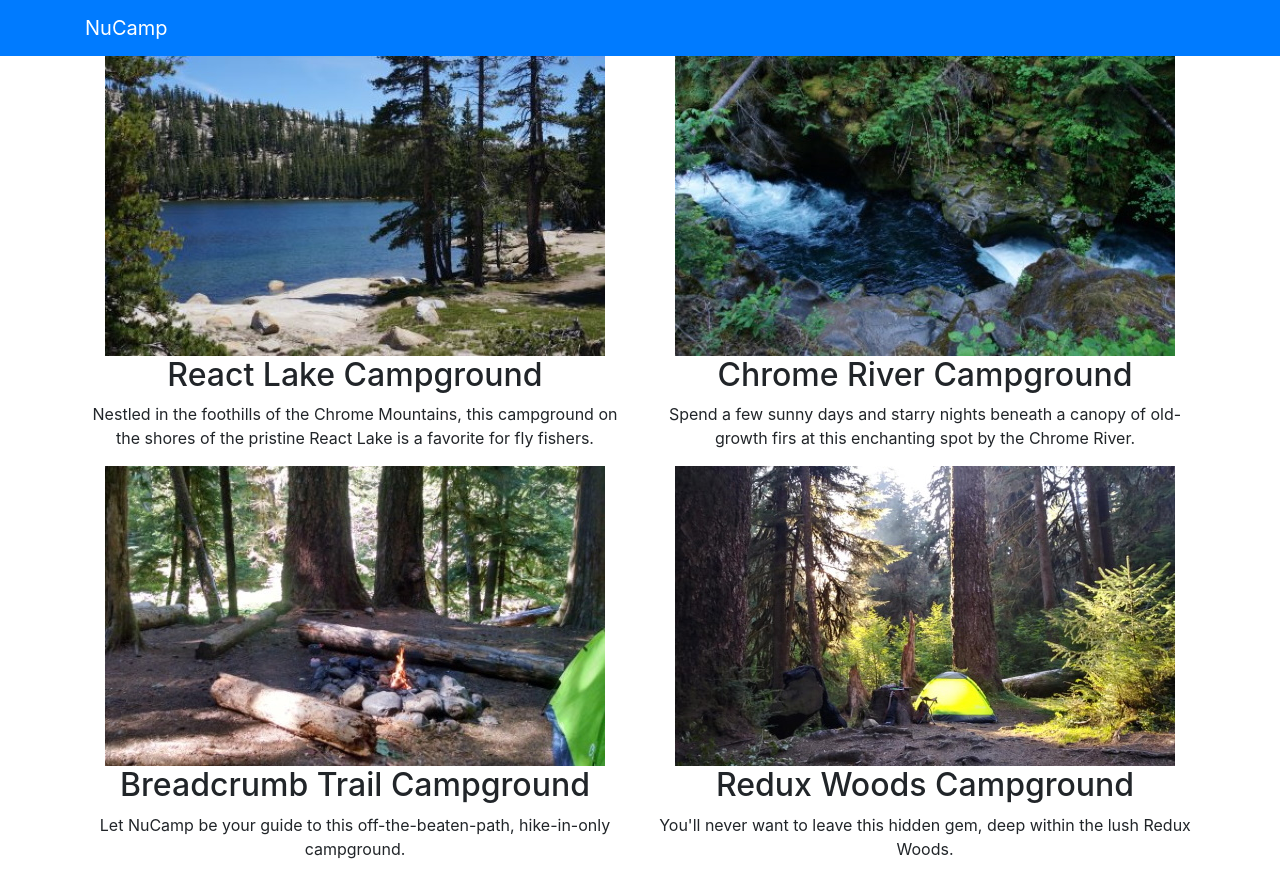
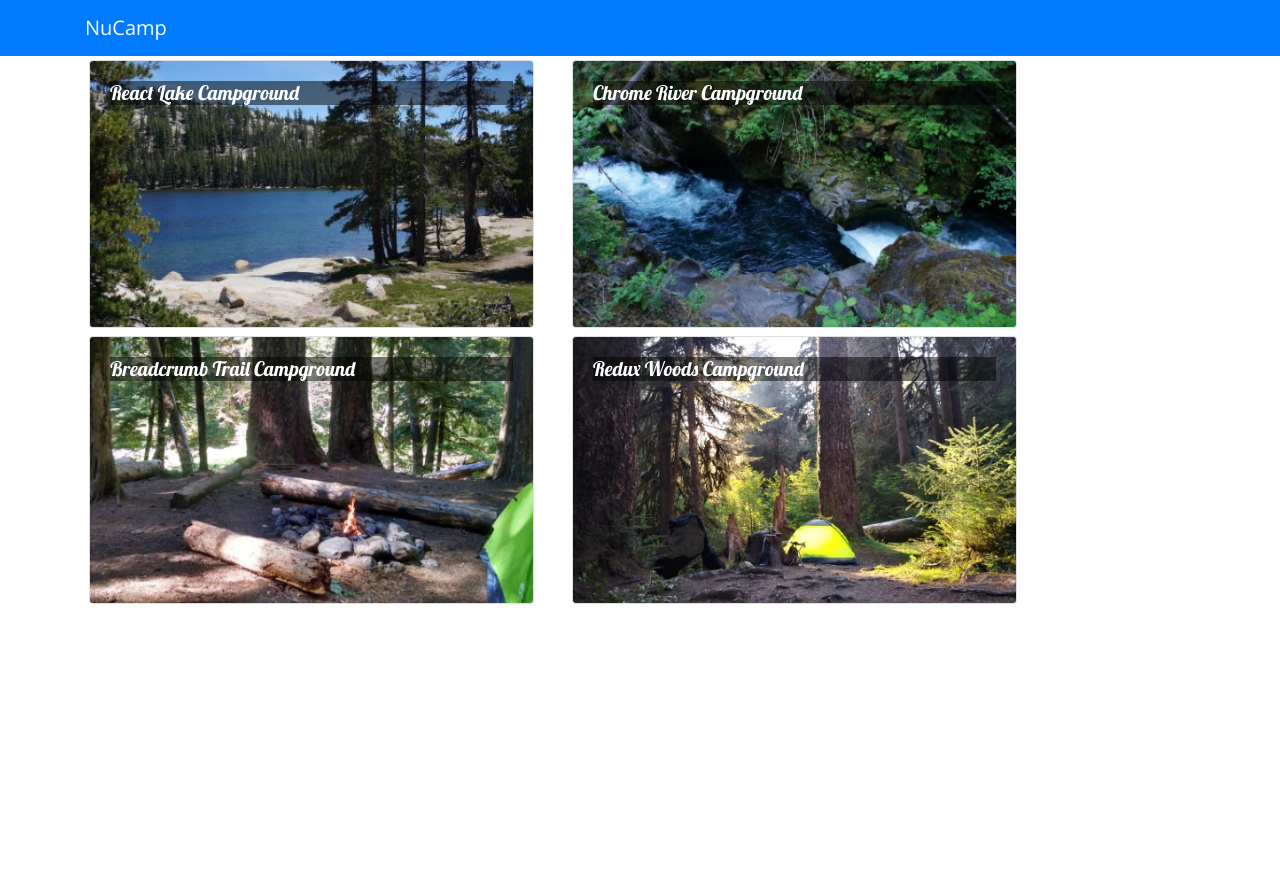
Before and after one commit to P0l4ris/reactNucamp, a React (Create React App) app: page / in a window 1280 px wide. After the commit the page ends 800 px from the top, so only its background shows below. Built offline with nearby package versions, Linux system fonts and the light colour scheme.

Commit message:
Components Part 2

```diff
--- a/package.json
+++ b/package.json
@@ -11,7 +11,9 @@
     "react-dom": "^16.13.0",
     "react-popper": "0.9.2",
     "react-scripts": "3.4.0",
-    "reactstrap": "5.0.0"
+    "reactstrap": "5.0.0",
+    "typeface-lobster": "^0.0.72",
+    "typeface-open-sans": "^0.0.75"
   },
   "scripts": {
     "start": "react-scripts start",
--- a/src/App.css
+++ b/src/App.css
@@ -1,38 +1,12 @@
-.App {
-  text-align: center;
+body {
+  font-family: "Open Sans", sans-serif;
 }
 
-.App-logo {
-  height: 40vmin;
-  pointer-events: none;
+h5 {
+font-family: "Lobster", cursive;
 }
 
-@media (prefers-reduced-motion: no-preference) {
-  .App-logo {
-    animation: App-logo-spin infinite 20s linear;
-  }
+.card-img-overlay h5 {
+color: white;
+background-color: rgba(0, 0, 0, 0.5);
 }
-
-.App-header {
-  background-color: #282c34;
-  min-height: 100vh;
-  display: flex;
-  flex-direction: column;
-  align-items: center;
-  justify-content: center;
-  font-size: calc(10px + 2vmin);
-  color: white;
-}
-
-.App-link {
-  color: #61dafb;
-}
-
-@keyframes App-logo-spin {
-  from {
-    transform: rotate(0deg);
-  }
-  to {
-    transform: rotate(360deg);
-  }
-}
--- a/src/App.js
+++ b/src/App.js
@@ -2,8 +2,17 @@
 import {Navbar, NavbarBrand} from 'reactstrap';
 import Directory from './components/DirectoryComponents';
 import './App.css';
+import { CAMPSITES } from './shared/campsites';
 
+//now we have local state in App not the child Directory
 class App extends Component {
+    constructor(props) {
+        super(props);
+        this.state = {
+                campsites: CAMPSITES
+        };
+    }
+
   render() {
       return (
           <div className="App">
@@ -12,7 +21,7 @@
                   <NavbarBrand href="/">NuCamp</NavbarBrand>
               </div>
               </Navbar>
-              <Directory />
+              <Directory campsites={this.state.campsites} />
           </div>
       );
   }
--- a/src/components/DirectoryComponents.js
+++ b/src/components/DirectoryComponents.js
@@ -1,58 +1,62 @@
 import React, { Component } from 'react';
+import { Card, CardImg, CardImgOverlay, CardText, CardBody, CardTitle } from 'reactstrap';
 //this is the structure for a basic class component with constructor//
 class Directory extends Component {
     constructor(props) {
         super(props);
+        //importing array from another file in app.js this state was up to or "lifting state" from here Directory to App (parent)
         this.state = {
-            campsites: [
-                {
-                    id: 0,
-                    name: 'React Lake Campground',
-                    image: 'assets/images/images/react-lake.jpg',
-                    elevation: 1233,
-                    description: "Nestled in the foothills of the Chrome Mountains, this campground on the shores of the pristine React Lake is a favorite for fly fishers."
-                },
-                {
-                  id: 1,
-                  name: 'Chrome River Campground ',
-                  image: 'assets/images/images/chrome-river.jpg',
-                  elevation: 877,
-                  description: "Spend a few sunny days and starry nights beneath a canopy of old-growth firs at this enchanting spot by the Chrome River."
-                },
-                {
-                    id: 2,
-                    name: 'Breadcrumb Trail Campground',
-                    image: 'assets/images/images/breadcrumb-trail.jpg',
-                    elevation: 2901,
-                    description: "Let NuCamp be your guide to this off-the-beaten-path, hike-in-only campground."
-                },
-                {
-                    id: 3,
-                    name: 'Redux Woods Campground',
-                    image: 'assets/images/images/redux-woods.jpg',
-                    elevation: 42,
-                    description: "You'll never want to leave this hidden gem, deep within the lush Redux Woods."
-                }
-            ],
+            //here we add an click event
+            selectedCampsite: null
         };
+    }
+    //changes state of campsite to selectedCampsite?
+    onCampsiteSelect(campsite) {
+        this.setState({selectedCampsite: campsite});
+    }
+
+    renderSelectedCampsite(campsite) {
+        if (campsite) {
+            return (
+                <Card>
+                    <CardImg top src={campsite.image} alt={campsite.name} />
+                    <CardBody>
+                        <CardTitle>{campsite.name}</CardTitle>
+                        <CardText>{campsite.description}</CardText>
+                    </CardBody>
+                </Card>
+            );
+        }
+        return <div />;
     }
 
     render() {
-        //an array of elements in here//
-        const directory = this.state.campsites.map(campsite => {
+        //an array of elements in here affected by map//
+        const directory = this.props.campsites.map(campsite => {
             return (
-                <div key={campsite.id} className="col">
-                    <img src={campsite.image} alt={campsite.name} />
-                    <h2>{campsite.name}</h2>
-                    <p>{campsite.description}</p>
+                <div key={campsite.id} className="col-md-5 m-1">
+                    {/* here we pass the campsiteSelect(campsite is every specific card) as a function when onclick */}
+                    <Card onClick={() => this.onCampsiteSelect(campsite)}>
+                    <CardImg width="100%" src={campsite.image} alt={campsite.name} />
+                    <CardImgOverlay>
+                        <CardTitle>{campsite.name}</CardTitle>
+                    </CardImgOverlay>
+                    </Card>
                 </div>
             );
         });
 
+        //this is where we send data back to the parent component. top level return
         return (
             <div className="container">
                 <div className="row">
                     {directory}
+                </div>
+                {/* <ExampleParentComponent /> */}
+                <div className="row">
+                    <div className="col-md-5 m-1">
+                        {this.renderSelectedCampsite(this.state.selectedCampsite)}
+                    </div>
                 </div>
             </div>
         );
@@ -60,3 +64,26 @@
 }
 
 export default Directory;
+
+
+
+// class ExampleParentComponent extends Component {
+//     constructor(props) {
+//         super(props);
+//         this.state = {
+//             number: 333
+//         }
+//     }
+//     render() {
+//         //greeting here is an added state and prop is a read only in any child class
+//         return <ExampleChildComponent number={this.state.number} greeting="Hello" />;
+//     }
+// }
+// //this is going to not have a state or constructor as a child class. uses props to refer back to the parent class
+// class ExampleChildComponent extends Component {
+//     render() {
+//         return <div>{this.props.number} {this.props.greeting}</div>
+//     };
+// }
+
+// export default Directory;
--- a/src/index.js
+++ b/src/index.js
@@ -1,9 +1,13 @@
 import React from 'react';
 import ReactDOM from 'react-dom';
 import './index.css';
-import App from './App';
 import * as serviceWorker from './serviceWorker';
 import 'bootstrap/dist/css/bootstrap.min.css';
+import 'typeface-lobster';
+import 'typeface-open-sans';
+//made sure this bottom one is below
+import App from './App';
+//is App the class inside this folder?
 ReactDOM.render(<App />, document.getElementById('root'));
 
 // If you want your app to work offline and load faster, you can change
--- /dev/null
+++ b/src/shared/campsites.js
@@ -0,0 +1,178 @@
+export const CAMPSITES = [
+    {
+        id: 0,
+        name: 'React Lake Campground',
+        image: 'assets/images/images/react-lake.jpg',
+        elevation: 1233,
+        description: "Nestled in the foothills of the Chrome Mountains, this campground on the shores of the pristine React Lake is a favorite for fly fishers.",
+        comments: [
+            {
+                id: 0,
+                rating: 5,
+                text: "What a magnificent view!",
+                author: "Tinus Lorvaldes",
+                date: "2018-10-25T16:30Z"
+            },
+            {
+                id: 1,
+                rating: 4,
+                text: "The campground was beautiful, but the bugs could bite sometimes.",
+                author: "Brennen Ech",
+                date: "2017-06-17T03:33Z"
+            },
+            {
+                id: 2,
+                rating: 5,
+                text: "I caught a world-record-breaking trout here on my last visit.",
+                author: "McKenzie Sebastian",
+                date: "2019-02-18T18:12Z"
+            },
+            {
+                id: 3,
+                rating: 5,
+                text: "A wonderful place to reconnect with nature.",
+                author: "Jordan Runn",
+                date: "2019-08-04T20:11Z"
+            },
+            {
+                id: 4,
+                rating: 4,
+                text: "The stars at night were magnificent!",
+                author: "Ann Dabramov",
+                date: "2018-07-23T19:44Z"
+            }
+        ]
+    },
+    {
+        id: 1,
+        name:'Chrome River Campground ',
+        image: 'assets/images/images/chrome-river.jpg',
+        elevation: 877,
+        description: "Spend a few sunny days and starry nights beneath a canopy of old-growth firs at this enchanting spot by the Chrome River.",
+        comments: [
+            {
+                id: 0,
+                rating: 5,
+                text: "What a magnificent view!",
+                author: "Tinus Lorvaldes",
+                date: "2018-10-25T16:30Z"
+            },
+            {
+                id: 1,
+                rating: 4,
+                text: "The campground was beautiful, but the bugs could bite sometimes.",
+                author: "Brennen Ech",
+                date: "2017-06-17T03:33Z"
+            },
+            {
+                id: 2,
+                rating: 5,
+                text: "I caught a world-record-breaking trout here on my last visit.",
+                author: "McKenzie Sebastian",
+                date: "2019-02-18T18:12Z"
+            },
+            {
+                id: 3,
+                rating: 5,
+                text: "A wonderful place to reconnect with nature.",
+                author: "Jordan Runn",
+                date: "2019-08-04T20:11Z"
+            },
+            {
+                id: 4,
+                rating: 4,
+                text: "The stars at night were magnificent!",
+                author: "Ann Dabramov",
+                date: "2018-07-23T19:44Z"
+            }
+        ]
+    },
+    {
+        id: 2,
+        name:'Breadcrumb Trail Campground',
+        image: 'assets/images/images/breadcrumb-trail.jpg',
+        elevation: 2901,
+        description: "Let NuCamp be your guide to this off-the-beaten-path, hike-in-only campground.",
+        comments: [
+            {
+                id: 0,
+                rating: 5,
+                text: "What a magnificent view!",
+                author: "Tinus Lorvaldes",
+                date: "2018-10-25T16:30Z"
+            },
+            {
+                id: 1,
+                rating: 4,
+                text: "The campground was beautiful, but the bugs could bite sometimes.",
+                author: "Brennen Ech",
+                date: "2017-06-17T03:33Z"
+            },
+            {
+                id: 2,
+                rating: 5,
+                text: "I caught a world-record-breaking trout here on my last visit.",
+                author: "McKenzie Sebastian",
+                date: "2019-02-18T18:12Z"
+            },
+            {
+                id: 3,
+                rating: 5,
+                text: "A wonderful place to reconnect with nature.",
+                author: "Jordan Runn",
+                date: "2019-08-04T20:11Z"
+            },
+            {
+                id: 4,
+                rating: 4,
+                text: "The stars at night were magnificent!",
+                author: "Ann Dabramov",
+                date: "2018-07-23T19:44Z"
+            }
+        ]
+    },
+    {
+        id: 3,
+        name:'Redux Woods Campground',
+        image: 'assets/images/images/redux-woods.jpg',
+        elevation: 42,
+        description: "You'll never want to leave this hidden gem, deep within the lush Redux Woods.",
+        comments: [
+            {
+                id: 0,
+                rating: 5,
+                text: "What a magnificent view!",
+                author: "Tinus Lorvaldes",
+                date: "2018-10-25T16:30Z"
+            },
+            {
+                id: 1,
+                rating: 4,
+                text: "The campground was beautiful, but the bugs could bite sometimes.",
+                author: "Brennen Ech",
+                date: "2017-06-17T03:33Z"
+            },
+            {
+                id: 2,
+                rating: 5,
+                text: "I caught a world-record-breaking trout here on my last visit.",
+                author: "McKenzie Sebastian",
+                date: "2019-02-18T18:12Z"
+            },
+            {
+                id: 3,
+                rating: 5,
+                text: "A wonderful place to reconnect with nature.",
+                author: "Jordan Runn",
+                date: "2019-08-04T20:11Z"
+            },
+            {
+                id: 4,
+                rating: 4,
+                text: "The stars at night were magnificent!",
+                author: "Ann Dabramov",
+                date: "2018-07-23T19:44Z"
+            }
+        ]
+    }
+];
```
Also changed, not shown: 1 other file (tests, documents, lock files or other folders).
